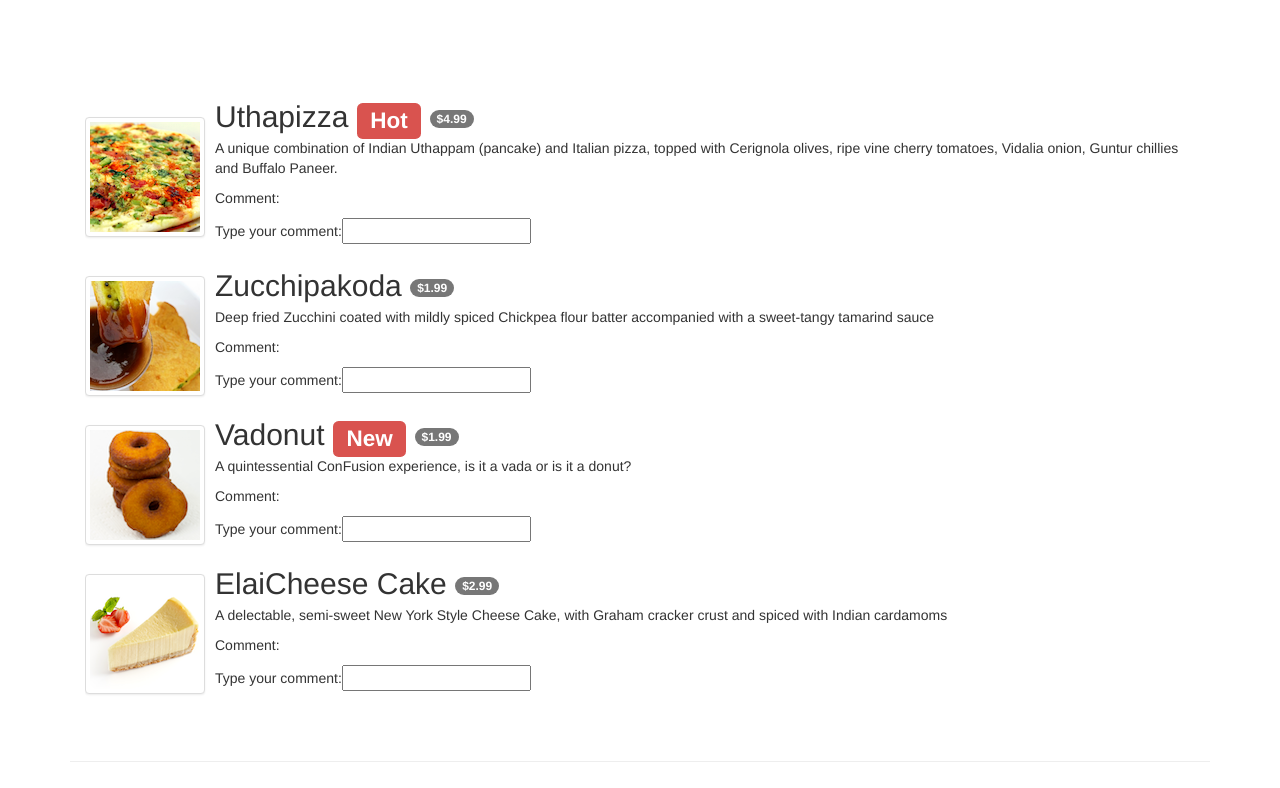
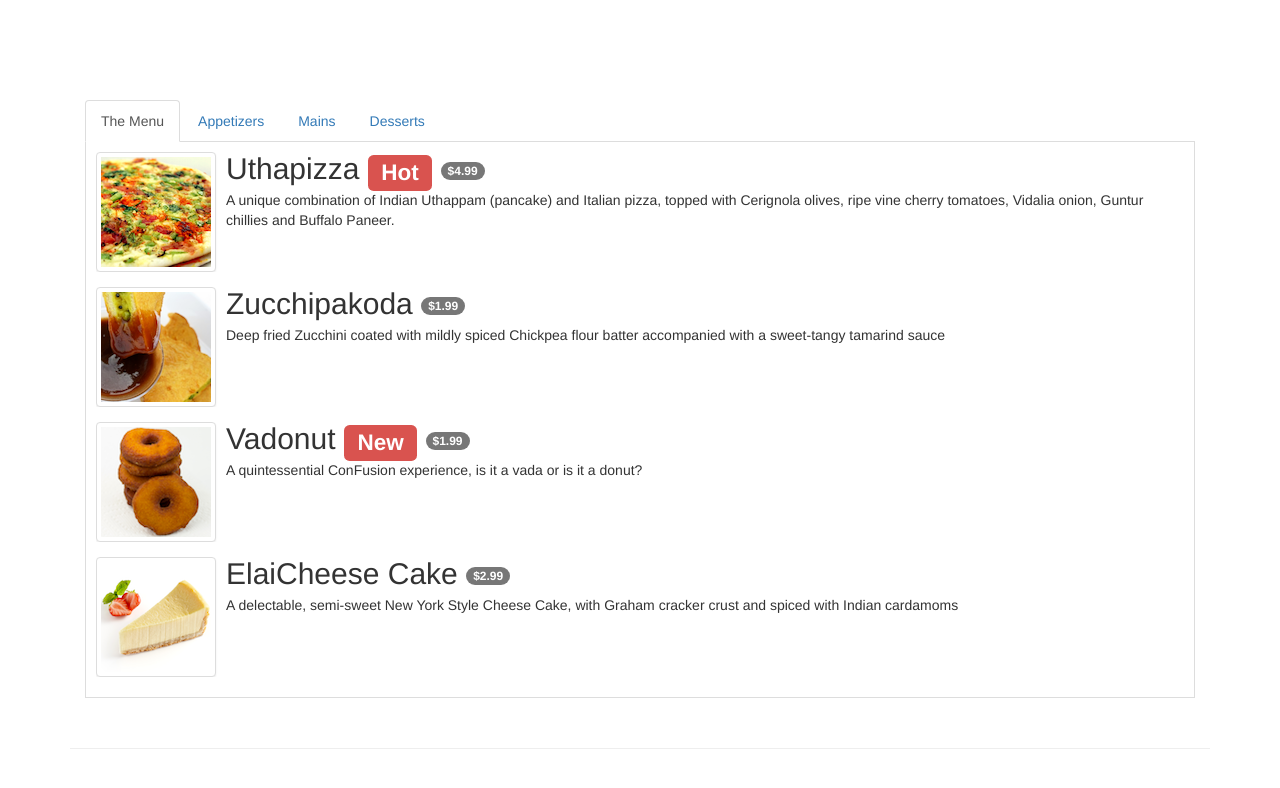
Before and after one commit to t-cun/AngularJS-Menu, a website: page app/menu.html in a window 1280 px wide. Drawn offline with Linux system fonts and the light colour scheme.

Commit message:
Completed 'Angular Filters'

```diff
--- a/app/menu.html
+++ b/app/menu.html
@@ -22,17 +22,43 @@
   <script src="https://oss.maxcdn.com/respond/1.4.2/respond.min.js"></script>
   <![endif]-->
 </head>
-
 <body>
   <div class="container">
     <div class="row row-content" ng-controller="menuController as menuCtrl">
       <div class="col-xs-12">
-        <ul class="media-list">
-          <li class="media" ng-repeat="dish in menuCtrl.dishes">
+        <ul class="nav nav-tabs" role="tablist">
+          <li role="presentation"
+          ng-class="{active:menuCtrl.isSelected(1)}">
+            <a ng-click="menuCtrl.select(1)"
+             aria-controls="all menu"
+             role="tab">The Menu</a>
+          </li>
+          <li role="presentation"
+          ng-class="{active:menuCtrl.isSelected(2)}">
+            <a ng-click="menuCtrl.select(2)"
+             aria-controls="appetizers"
+             role="tab">Appetizers</a>
+          </li>
+          <li role="presentation"
+          ng-class="{active:menuCtrl.isSelected(3)}">
+            <a ng-click="menuCtrl.select(3)"
+             aria-controls="mains"
+             role="tab">Mains</a>
+          </li>
+          <li role="presentation"
+          ng-class="{active:menuCtrl.isSelected(4)}">
+            <a ng-click="menuCtrl.select(4)"
+             aria-controls="desserts"
+             role="tab">Desserts</a>
+          </li>
+        </ul>
+        <div class="tab-content">
+          <ul class="media-list tab-pane fade in active">
+            <li class="media" ng-repeat="dish in menuCtrl.dishes | filter:menuCtrl.filtText">
               <div class="media-left media-middle">
                 <a href="#">
                   <img class="media-object img-thumbnail"
-                ng-src={{dish.image}} alt="Uthappizza">
+                  ng-src={{dish.image}} alt={{dish.name}}>
                 </a>
               </div>
               <div class="media-body">
@@ -41,11 +67,10 @@
                   <span class="badge">{{dish.price | currency}}</span>
                 </h2>
                 <p>{{dish.description}}</p>
-              <p>Comment: {{dish.comment}}</p>
-              <p>Type your comment:<input type="text" ng-model="dish.comment"></p>
               </div>
             </li>
           </ul>
+        </div>
       </div>
     </div>
   </div>
@@ -53,6 +78,10 @@
   <script>
     var app = angular.module('confusionApp',[]);
     app.controller('menuController', function() {
+
+      this.tab = 1;
+      this.filtText = '';
+
       var dishes = [
       {
         name:'Uthapizza',
@@ -91,6 +120,23 @@
         comment: ''
       }];
       this.dishes = dishes;
+      this.select = function(setTab) {
+        this.tab = setTab;
+
+        if(setTab === 2) {
+          this.filtText = "appetizer";
+        } else if (setTab === 3) {
+          this.filtText = "mains";
+        } else if (setTab === 4) {
+          this.filtText = "dessert";
+        } else {
+          this.filtText = "";
+        }
+      }
+      this.isSelected = function(tab) {
+        return this.tab === tab;
+      }
+
     });
   </script>
 </body>
```
Lines whose indentation alone changed are shown as unchanged.
